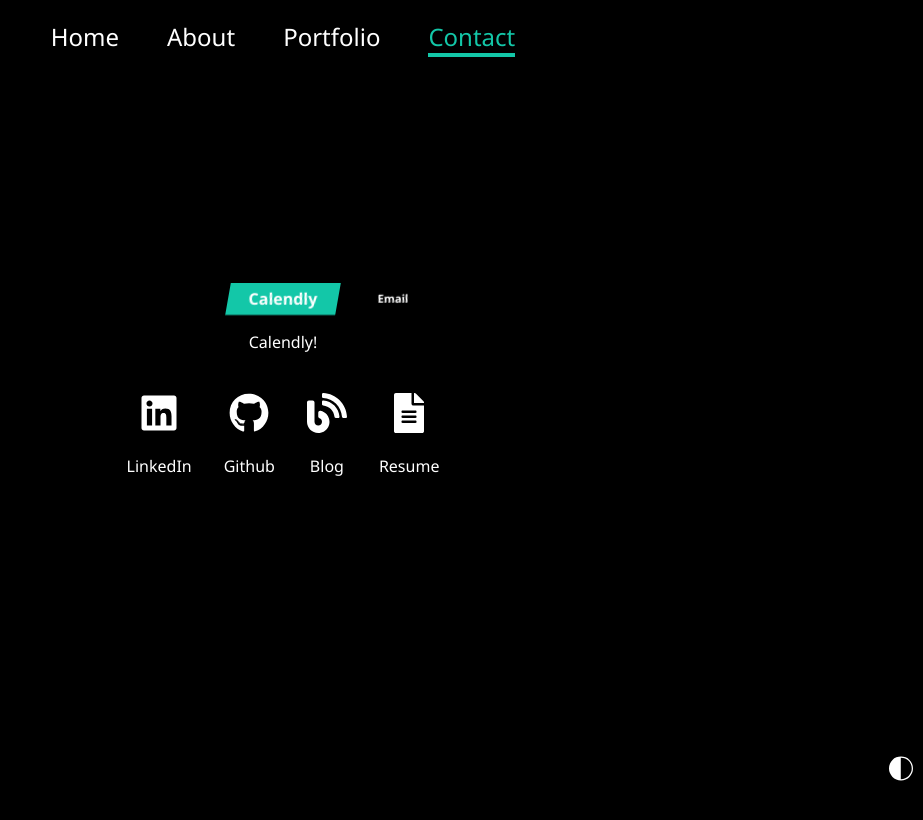
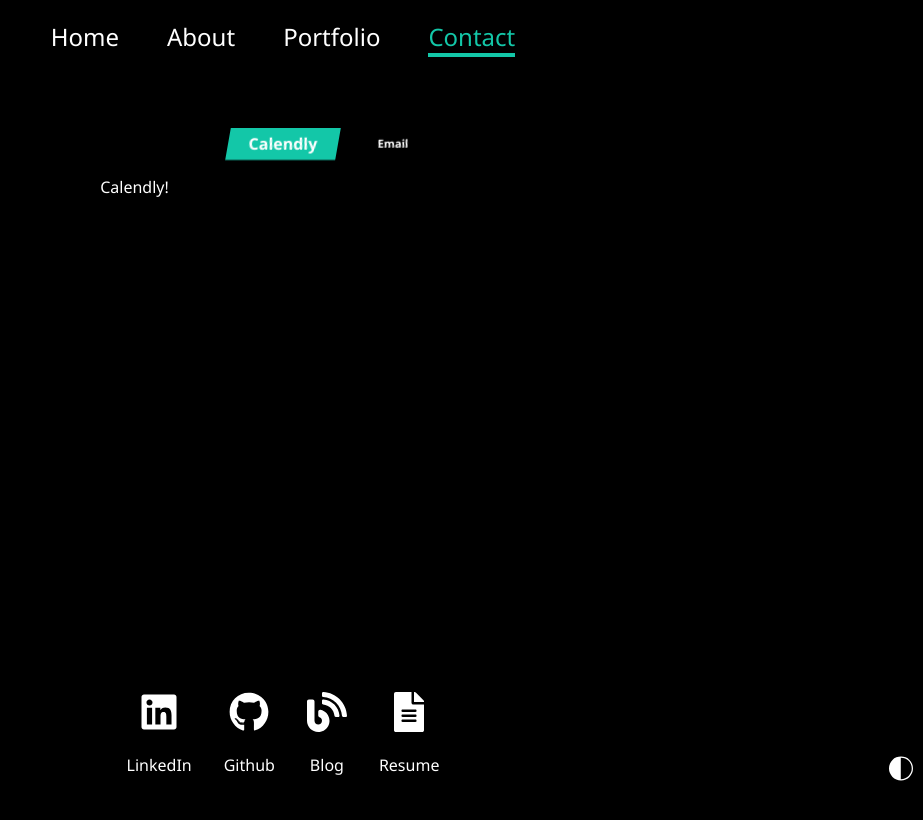
Before and after one commit to NicMortelliti/portfolio, a React (Create React App) app: page /#/contact in a window 1280 px wide. Shown: the top 820 px of the page, without its empty margins (357-1280 px from the left). Built offline with nearby package versions, Linux system fonts and the light colour scheme.

Commit message:
maintain height of largest component when hidden

```diff
--- a/src/components/ui/Buttons/Toggle.js
+++ b/src/components/ui/Buttons/Toggle.js
@@ -79,12 +79,10 @@
   align-items: stretch;
   flex: 1;
   & > div:first-of-type {
-    display: ${(props) => props.checked && 'none'};
-    flex: 1;
+    visibility: ${(props) => props.checked && 'hidden'};
   }
   & > div:last-of-type {
-    display: ${(props) => !props.checked && 'none'};
-    flex: 1;
+    visibility: ${(props) => !props.checked && 'hidden'};
   }
 `;
 
```
